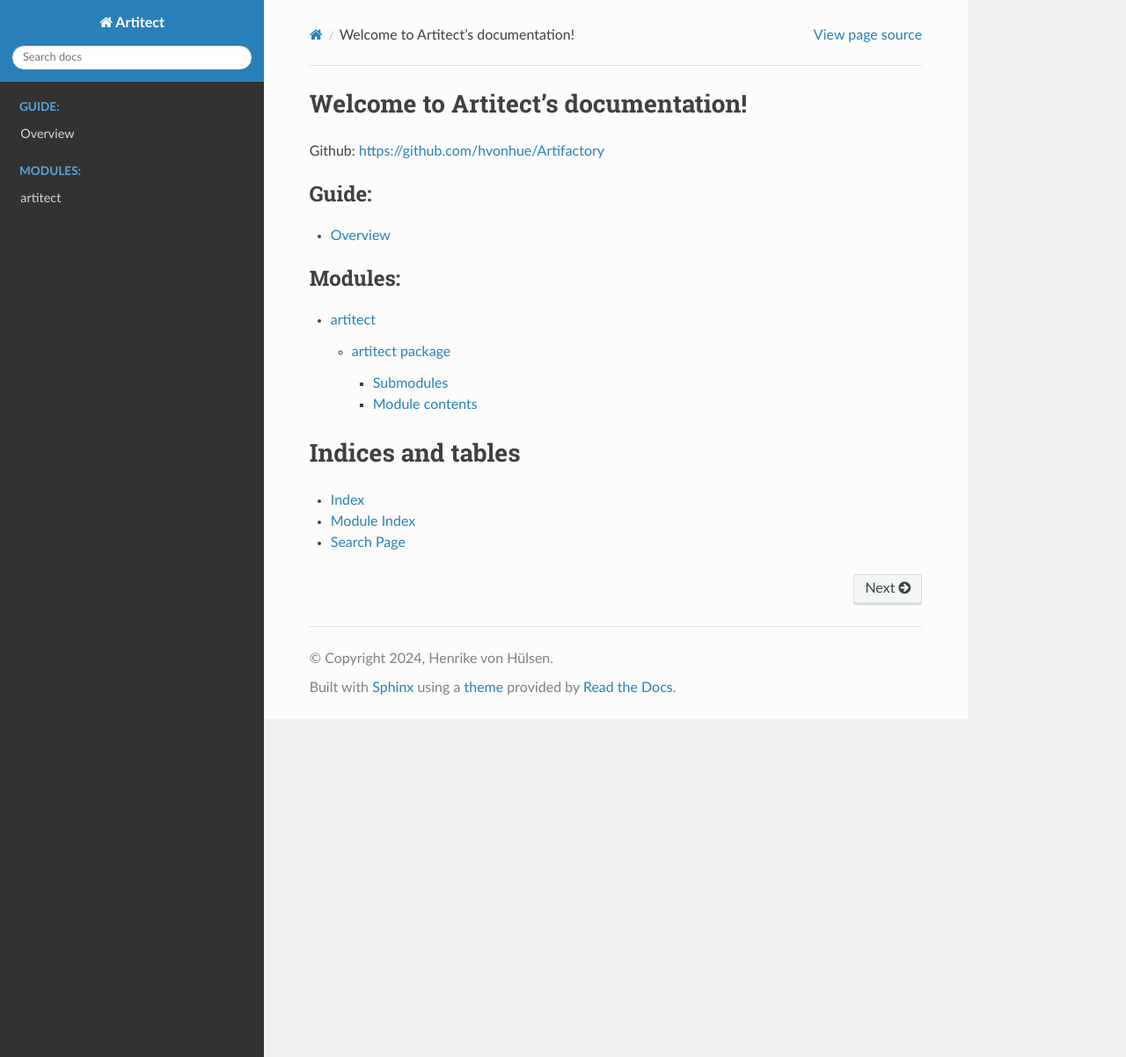
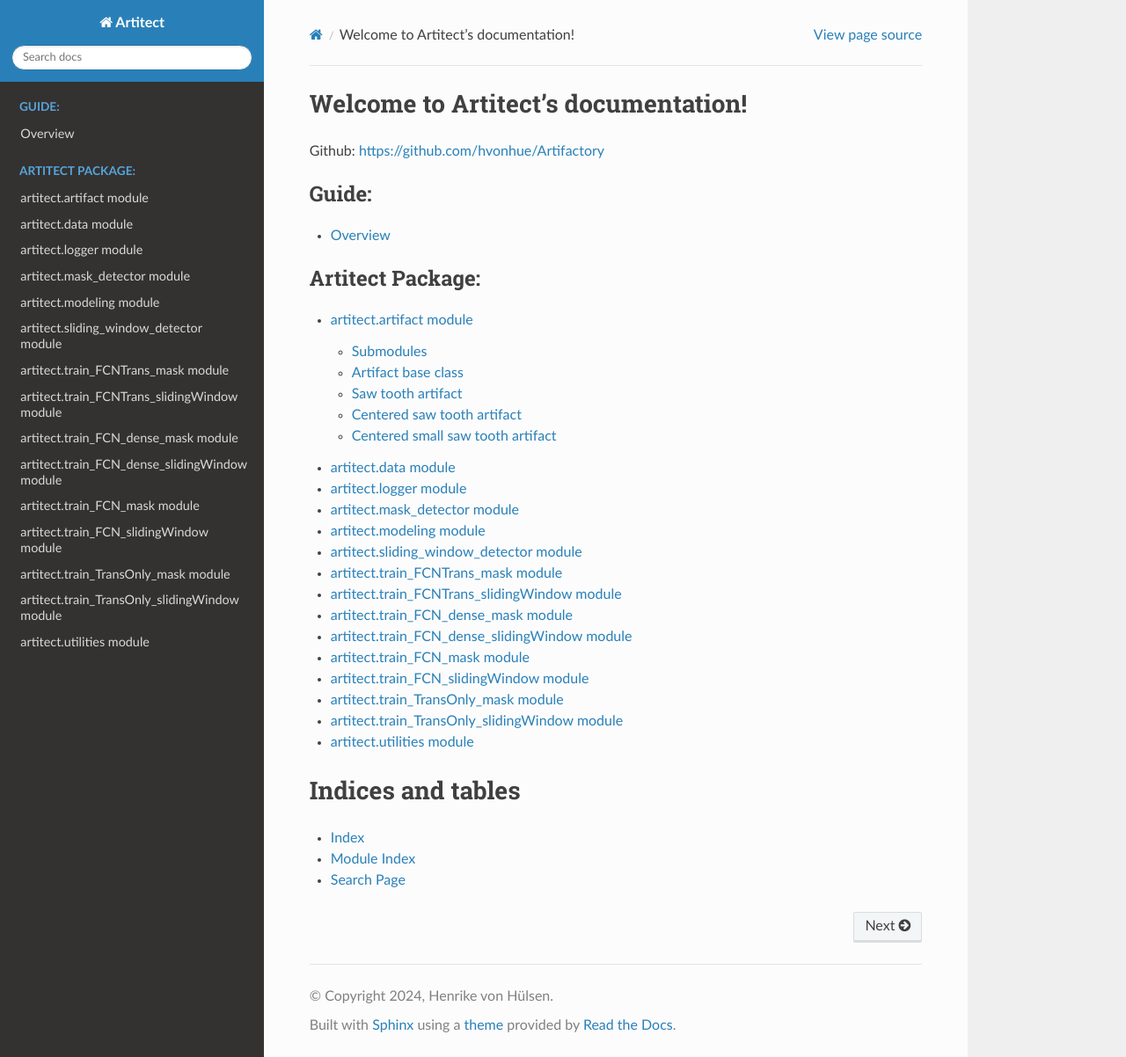
Before and after one commit to hvonhue/Artifactory, a Sphinx documentation site: the page built from docs/index.rst, in a window 1280 px wide and 1202 px high. Shown: the whole window at 88% size. Built offline with Sphinx 7.4.7 and the Read the Docs theme 2.0.0, drawn with Linux system fonts in a browser that asks for light colours; pages that are not in the unit, such as notebooks, are missing from menus.

Commit message:
refactoring docs

```diff
--- a/docs/artitect.artifact.rst
+++ b/docs/artitect.artifact.rst
@@ -5,3 +5,39 @@ artitect.artifact module
    :members:
    :undoc-members:
    :show-inheritance:
+
+
+Submodules
+----------
+
+Artifact base class
+-------------------------------------
+
+.. automodule:: artitect.artifact.Artifact
+   :members:
+   :undoc-members:
+   :show-inheritance:
+
+Saw tooth artifact
+--------------------------------------------
+
+.. automodule:: artitect.artifact.Saw
+   :members:
+   :undoc-members:
+   :show-inheritance:
+
+Centered saw tooth artifact
+--------------------------------------------
+
+.. automodule:: artitect.artifact.Saw_centered
+   :members:
+   :undoc-members:
+   :show-inheritance:
+
+Centered small saw tooth artifact
+--------------------------------------------
+
+.. automodule:: artitect.artifact.Saw_centered_Francois
+   :members:
+   :undoc-members:
+   :show-inheritance:
--- a/docs/artitect.rst
+++ /dev/null
@@ -1,32 +0,0 @@
-artitect package
-================
-
-Submodules
-----------
-
-.. toctree::
-   :maxdepth: 4
-
-   artitect.artifact
-   artitect.data
-   artitect.logger
-   artitect.mask_detector
-   artitect.modeling
-   artitect.sliding_window_detector
-   artitect.train_FCNTrans_mask
-   artitect.train_FCNTrans_slidingWindow
-   artitect.train_FCN_dense_mask
-   artitect.train_FCN_dense_slidingWindow
-   artitect.train_FCN_mask
-   artitect.train_FCN_slidingWindow
-   artitect.train_TransOnly_mask
-   artitect.train_TransOnly_slidingWindow
-   artitect.utilities
-
-Module contents
----------------
-
-.. automodule:: artitect
-   :members:
-   :undoc-members:
-   :show-inheritance:
--- a/docs/index.rst
+++ b/docs/index.rst
@@ -16,9 +16,23 @@ Github: https://github.com/hvonhue/Artifactory
 
 .. toctree::
    :maxdepth: 3
-   :caption: Modules:
+   :caption: Artitect Package:
 
-   modules
+   artitect.artifact
+   artitect.data
+   artitect.logger
+   artitect.mask_detector
+   artitect.modeling
+   artitect.sliding_window_detector
+   artitect.train_FCNTrans_mask
+   artitect.train_FCNTrans_slidingWindow
+   artitect.train_FCN_dense_mask
+   artitect.train_FCN_dense_slidingWindow
+   artitect.train_FCN_mask
+   artitect.train_FCN_slidingWindow
+   artitect.train_TransOnly_mask
+   artitect.train_TransOnly_slidingWindow
+   artitect.utilities
 
 
 Indices and tables
```
